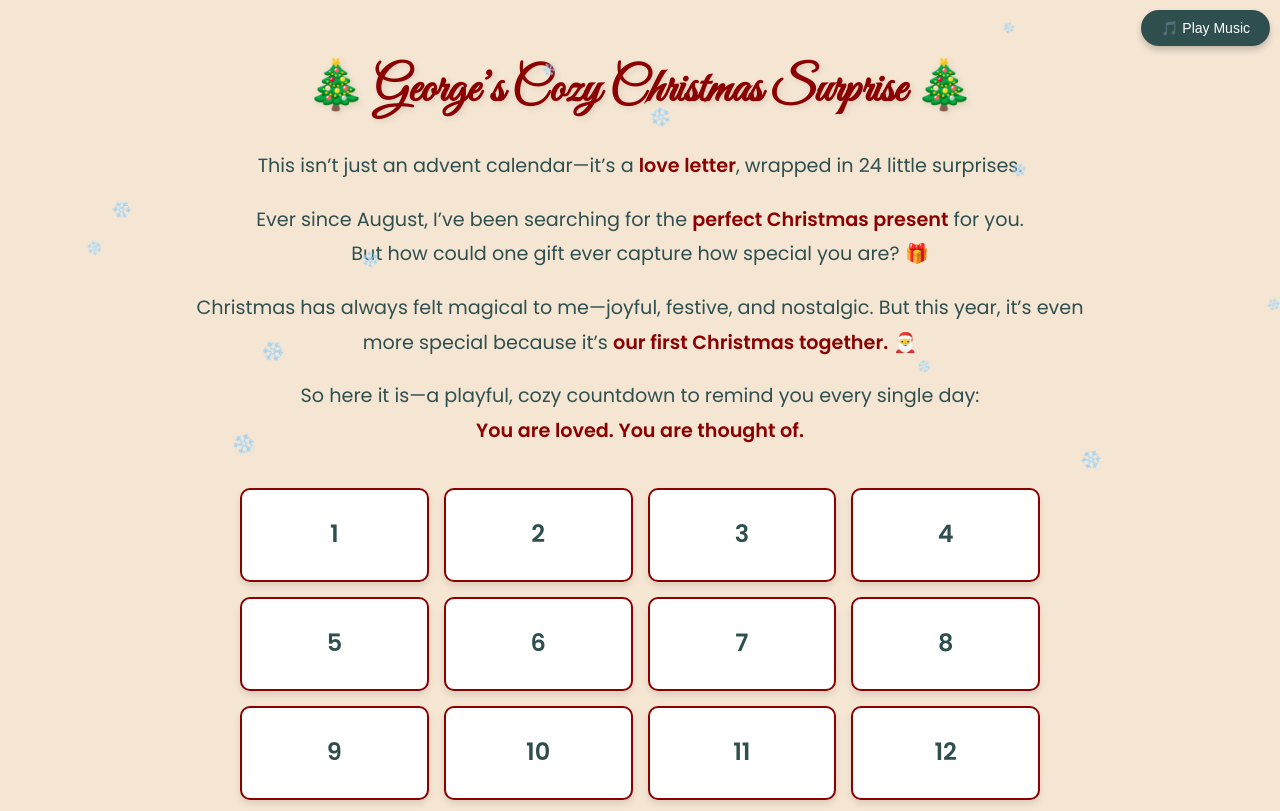
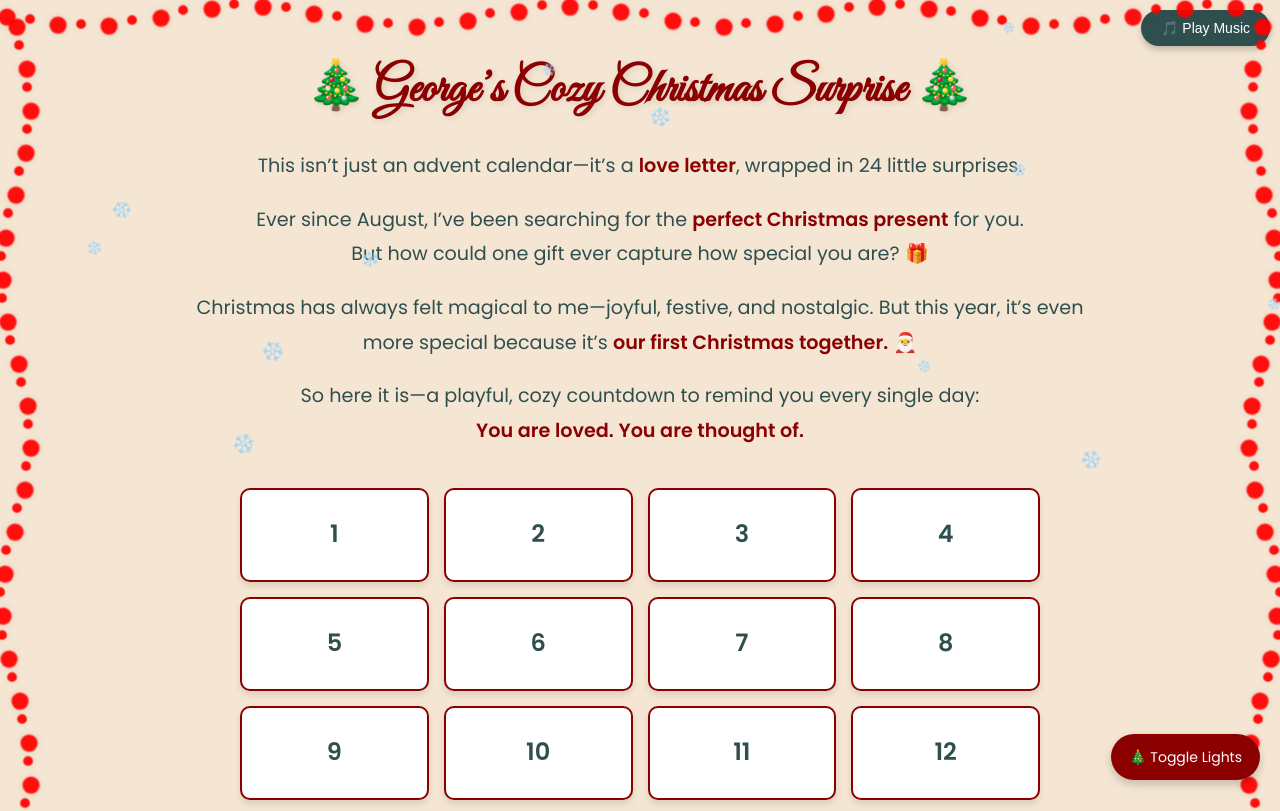
Before and after one commit to thaongwin/advent-calendar, a plain HTML site: page index.html in a window 1280 px wide. Shown: the top 811 px of the page. Drawn offline with Linux system fonts and the light colour scheme.

Commit message:
Update style.css

```diff
--- a/style.css
+++ b/style.css
@@ -242,3 +242,65 @@ body {
     50% { transform: translateX(10px); }
     75% { transform: translateX(-10px); }
 }
+
+/* Light Switch Button */
+#light-switch {
+    position: fixed;
+    bottom: 20px;
+    right: 20px;
+    background-color: #8B0000;
+    color: white;
+    padding: 12px 18px;
+    border-radius: 25px;
+    cursor: pointer;
+    font-size: 14px;
+    box-shadow: 0 4px 8px rgba(0,0,0,0.2);
+    z-index: 10000;
+    transition: transform 0.2s ease;
+}
+
+#light-switch:hover {
+    transform: scale(1.1);
+}
+
+/* Light Bulbs Container */
+#light-border {
+    position: fixed;
+    top: 0;
+    left: 0;
+    width: 100%;
+    height: 100%;
+    pointer-events: none;
+    z-index: 9998;
+}
+
+/* Light Bulbs */
+.bulb {
+    width: 12px;
+    height: 12px;
+    border-radius: 50%;
+    position: absolute;
+    box-shadow: 0 0 10px rgba(0,0,0,0.1);
+    animation: blink 1.5s infinite ease-in-out alternate;
+    opacity: 0.8;
+    background-color: red;
+}
+
+
+.red { background-color: red; }
+.green { background-color: green; }
+.yellow { background-color: #FFD700; /* gold/yellow light */}
+.off { opacity: 0; }
+
+@keyframes blink {
+    from {
+        transform: scale(1);
+        opacity: 0.75;
+        filter: brightness(1);
+    }
+    to {
+        transform: scale(1.3);
+        opacity: 1;
+        filter: brightness(1.6);
+    }
+}
```
